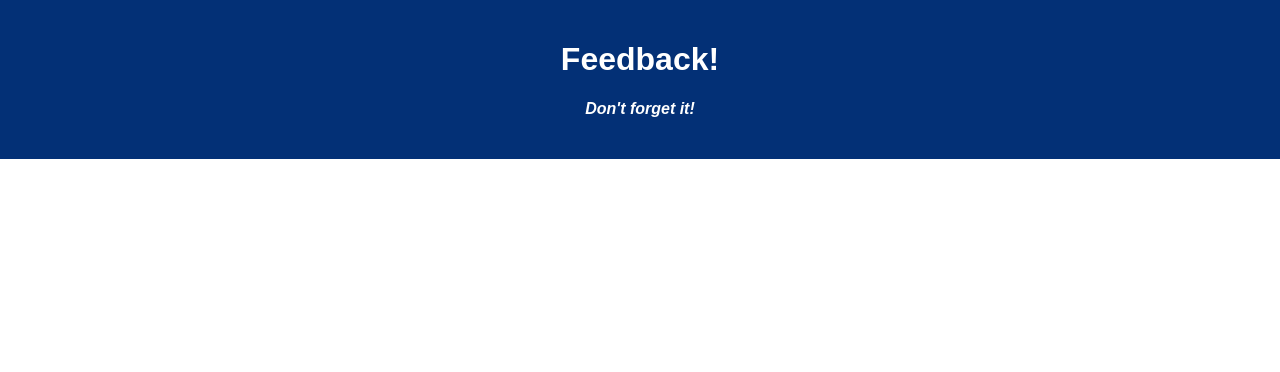
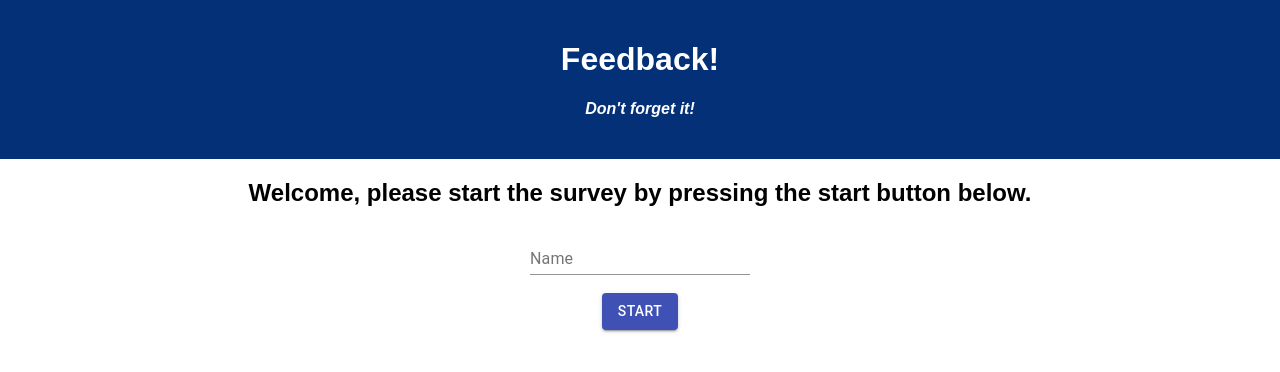
Before and after one commit to Sagethh/weekend-redux-feedback-loop, a React (Create React App) app: page /review in a window 1280 px wide. Shown: the top 372 px of the page. Built offline with nearby package versions, Linux system fonts and the light colour scheme; no server answers.

Commit message:
added a homepage, fixed some review stuff, fixed some index stuff

```diff
--- a/src/components/Home/Home.jsx
+++ b/src/components/Home/Home.jsx
@@ -1,14 +1,66 @@
-import {useSelector} from 'react-redux';
-import {useHistory} from 'react-router-dom';
-import {useState} from 'react';
+import { useState, useEffect } from 'react';
+import { useDispatch } from 'react-redux';
 import axios from 'axios';
-import React from 'react';
-import {useDispatch} from 'react-redux';
+import { useHistory } from 'react-router-dom';
+import Button from '@material-ui/core/Button';
+import TextField from '@material-ui/core/TextField';
 
-function Home() {
-    return (
-        <div></div>
-    );
-};
+function Home(){
+    const [feedback, setFeedback] = useState([]);
+    const [name, setName] = useState('');
+    const dispatch = useDispatch();
+    const history = useHistory();
+    useEffect(() => {
+        getFeedback();
+    }, []);
 
-export default Home;
+    const nameHandler = (event) => { // function to handle the form input
+        event.preventDefault(); // no default action allowed, bad
+        if (name === '') { // if feeling is empty or greater than 10, tell the user to put something in and deny continuing
+            alert('Please enter your name');
+            setName(''); // clears input
+            return false;
+        }
+        else {
+            console.log(name); // otherwise, put it though to the main reducer and push the user to the next page
+            dispatch({
+                type: 'SET_NAME',
+                payload: name
+            });
+            history.push('/feeling');
+        }
+    };
+
+  const getFeedback = () => {
+      axios({
+          method: 'GET',
+          url: '/api/feedback'
+      })
+      .then(response => {
+          console.log(response.data);
+          setFeedback(response.data);
+      })
+      .catch(error => {
+          console.log(error);
+      });
+    };
+
+    return(
+        <section>
+            <h2>
+                Welcome, please start the survey by pressing the start button below.
+            </h2>
+            <TextField
+                id="standard-multiline-flexible"
+                label="Name"
+                maxRows={4}
+                value={name}
+                onChange={(event) => setName(event.target.value)}
+            />
+            <br />
+            <br />
+      <Button variant="contained" color="primary" onClick={nameHandler}>Start</Button>
+    </section>
+    )
+}
+export default Home; // end of axios get
--- a/src/components/Review/Review.jsx
+++ b/src/components/Review/Review.jsx
@@ -30,7 +30,7 @@ function Review() {
         <Card variant="outlined">
         <CardContent>
           <Typography variant="h3" component="h2">
-            <u>Survey Results for name{feedbackReducer.name}</u>
+            <u>Survey Results for {feedbackReducer.name}</u>
           </Typography>
           <br />
           <Typography variant="h6   " component="h2">
@@ -43,6 +43,9 @@ function Review() {
             Comments: <b><u>{feedbackReducer.comments}</u></b>
           </Typography>
         </CardContent>
+        <CardActions>
+            <Button variant="contained" color="primary" onClick={reviewHandler}>Submit</Button>
+        </CardActions>
       </Card>
       );
     }
--- a/src/index.js
+++ b/src/index.js
@@ -9,6 +9,8 @@ import logger from 'redux-logger';
 
 const feedbackReducer = (state = {}, action) => {
   switch(action.type) {
+      case 'SET_NAME':
+          return{...state, name: action.payload}
       case 'SET_FEELING':
           return{...state, feeling: action.payload};
       case 'SET_UNDERSTANDING':
```
